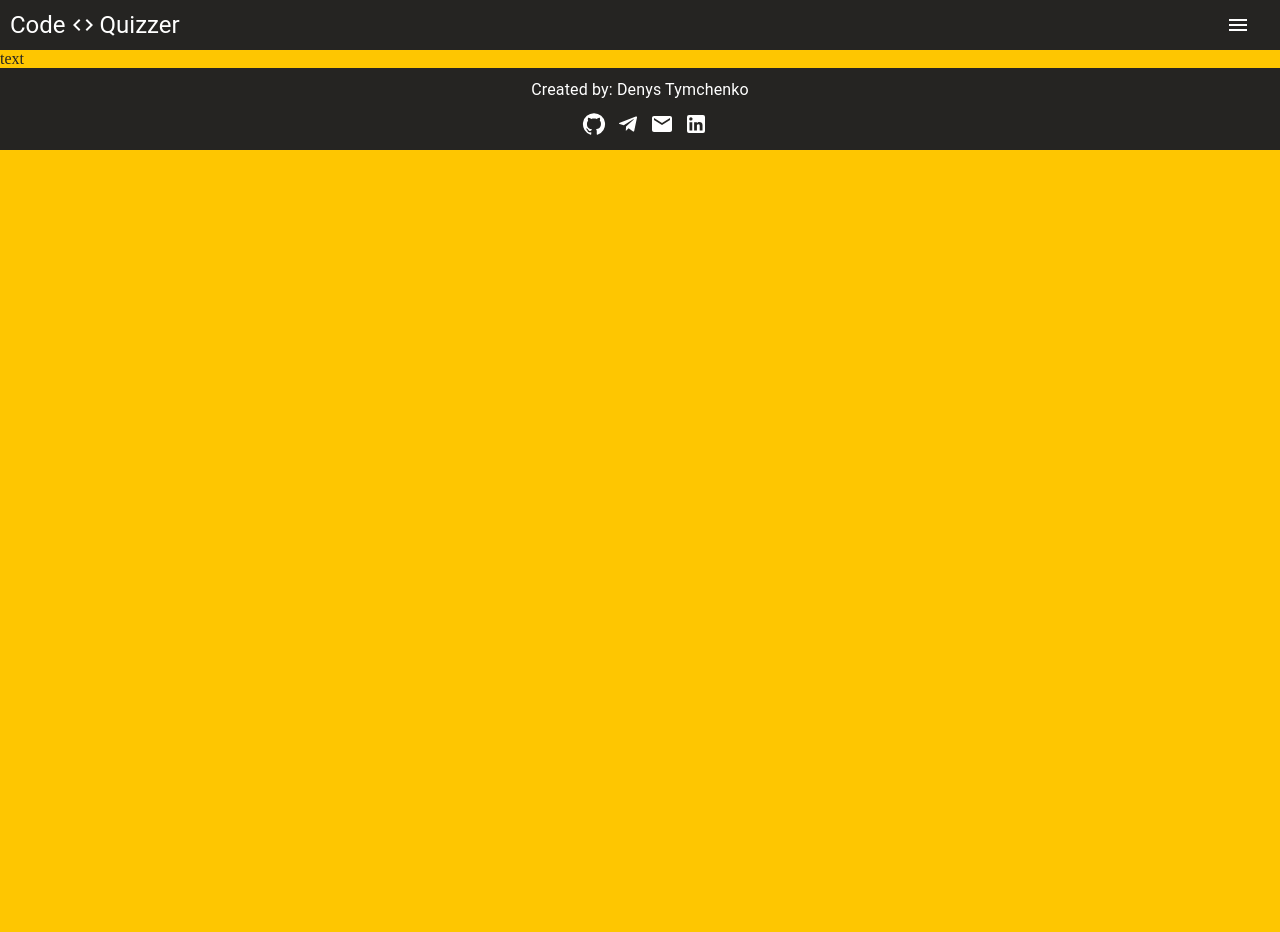
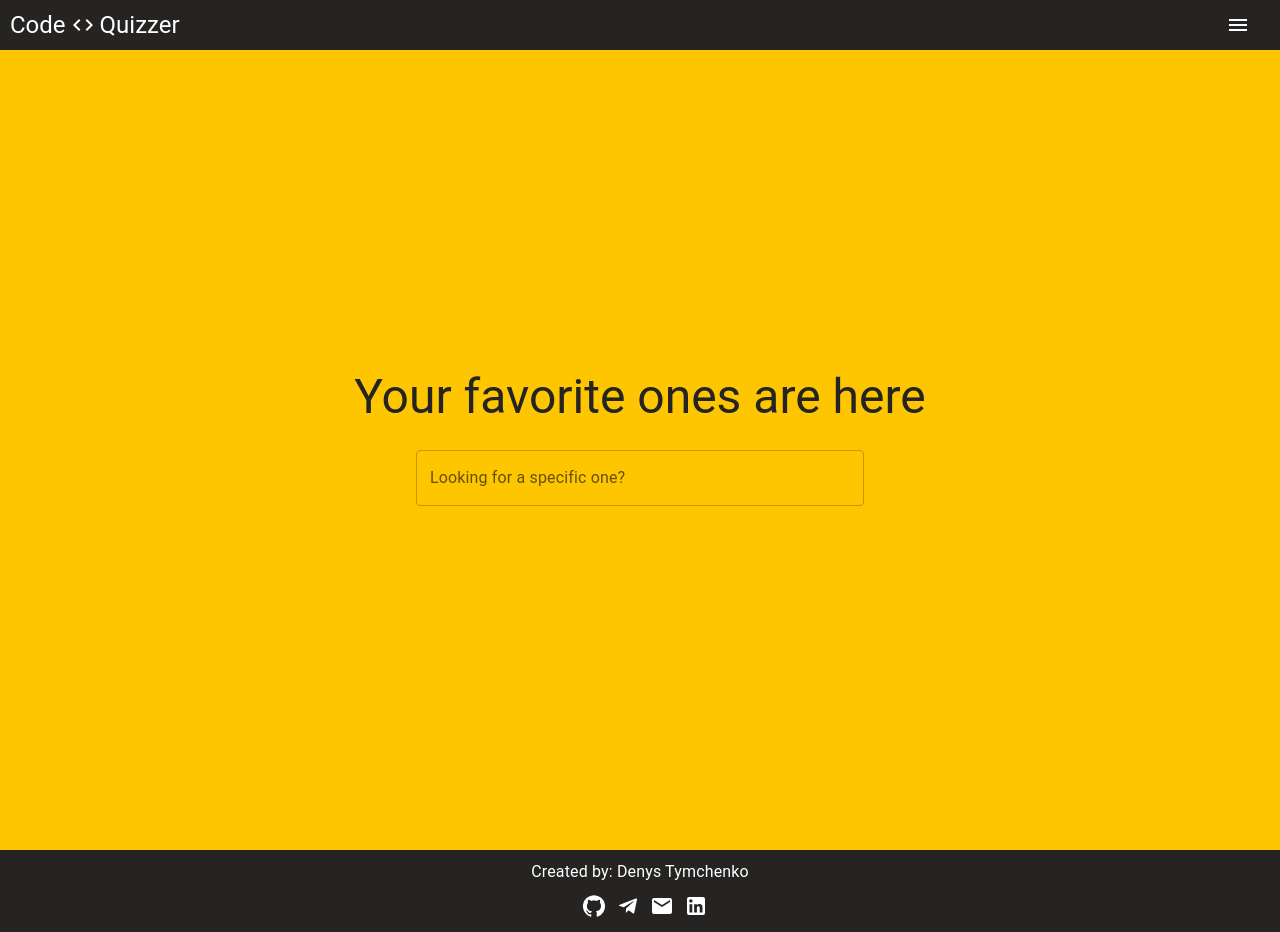
Before and after one commit to DenysTymchenko/Code-Quizzer, a React (Create React App) app: page /favorites in a window 1280 px wide. Before the commit the page ends 800 px from the top, so only its background shows below. Built offline with nearby package versions, Linux system fonts and the light colour scheme.

Commit message:
FavoritesPage base structure created

```diff
--- /dev/null
+++ b/src/pages/FavoritesPage/FavoritesPage.css
@@ -0,0 +1,8 @@
+.favorites-page {
+  display: flex;
+  flex-direction: column;
+  justify-content: center;
+  align-items: center;
+  gap: 25px;
+  padding: 35px;
+}
--- a/src/pages/FavoritesPage/FavoritesPage.jsx
+++ b/src/pages/FavoritesPage/FavoritesPage.jsx
@@ -1,10 +1,49 @@
 import React from 'react';
+import { styled, Typography, TextField } from '@mui/material';
+import './FavoritesPage.css';
+
+const h3Styles = {
+  textAlign: 'center',
+  '@media (max-width:600px)': {
+    fontSize: '2.5rem',
+  },
+};
+
+const SearchBar = styled(TextField)({
+  width: '35vw',
+  '& label.Mui-focused': {
+    color: '#252422',
+  },
+  '& .MuiInput-underline:after': {
+    borderBottomColor: '#252422',
+  },
+  '& .MuiOutlinedInput-root': {
+    '& fieldset': {
+      borderColor: '#C39801',
+    },
+    '&:hover fieldset': {
+      borderColor: '#252422',
+    },
+    '&.Mui-focused fieldset': {
+      borderColor: '#252422',
+    },
+  },
+});
 
 function FavoritePage() {
   return (
-    <section>
-      text
-    </section>
+    <main className='favorites-page mh100vh'>
+      <Typography variant='h3' sx={h3Styles}>
+        Your favorite ones are here
+      </Typography>
+      <SearchBar
+        id="outlined-basic"
+        label="Looking for a specific one?"
+        placeholder='Search for it!'
+        variant="outlined"
+      />
+      <section className='favorites'></section>
+    </main>
   );
 }
 
```
